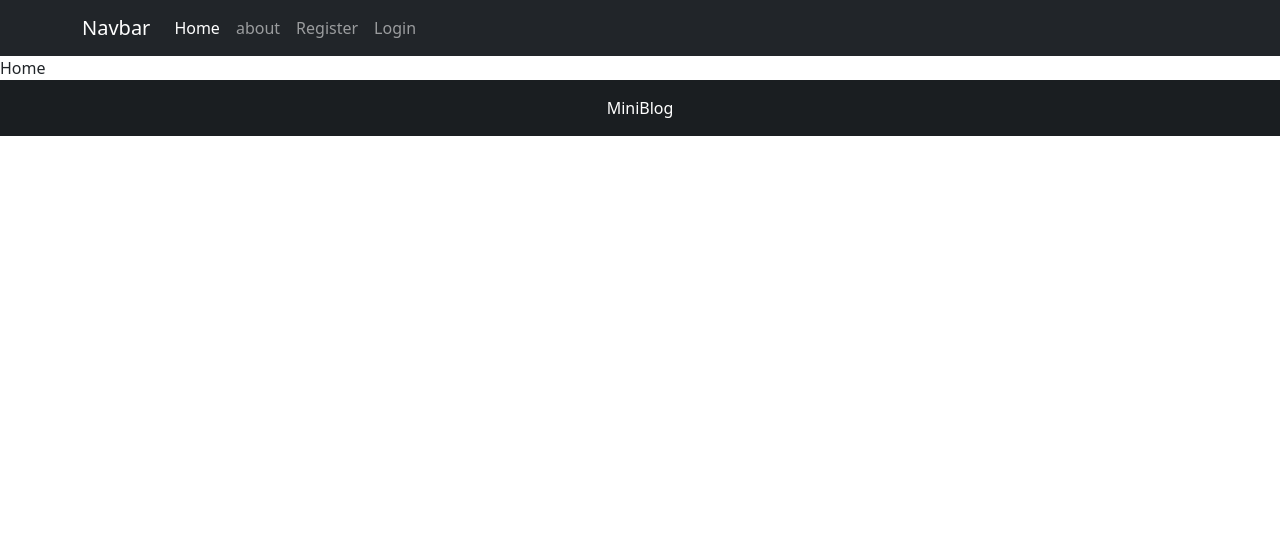
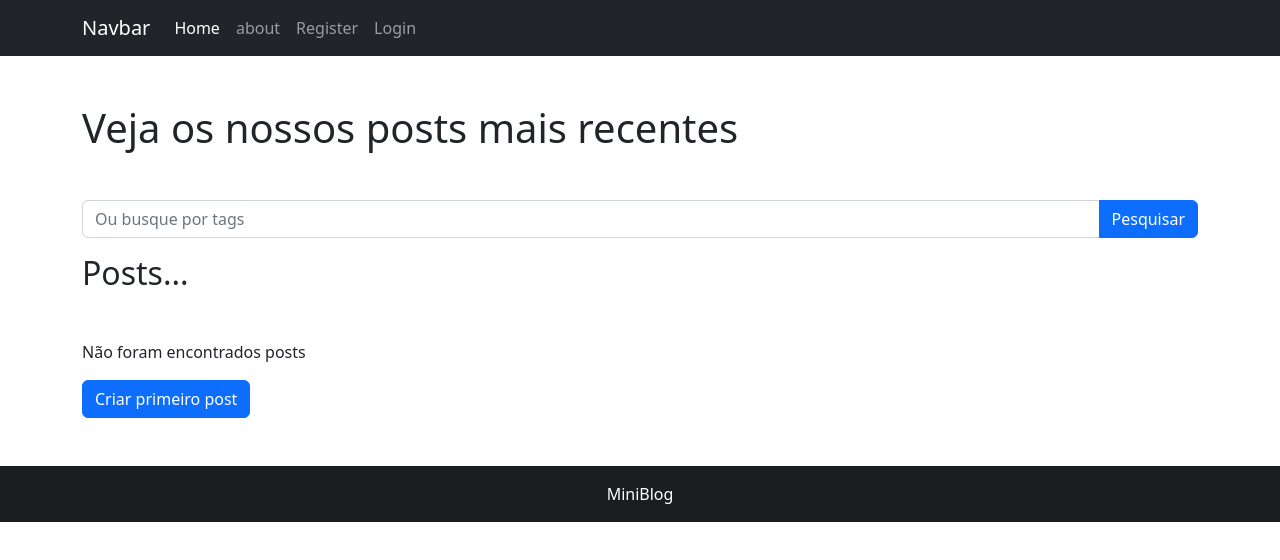
Before and after one commit to pedroveronez2/MiniBlog, a React (Create React App) app: page / in a window 1280 px wide. Shown: the top 560 px of the page. Built offline with nearby package versions, Linux system fonts and the light colour scheme; no server answers.

Commit message:
Estruturando a Home

```diff
--- a/src/pages/Home/Home.jsx
+++ b/src/pages/Home/Home.jsx
@@ -1,8 +1,33 @@
 import React from 'react'
+import { useNavigate, Link } from 'react-router-dom'
+import { useState, useEffect } from 'react'
 
 const Home = () => {
+  const [query, setQuery] = useState('')
+  const [posts] = useState([])
+  const handleSubmit = (e) => {
+    e.preventDefault()
+  }
+
   return (
-    <div>Home</div>
+    <div className="container">
+      <h1 className="my-5">Veja os nossos posts mais recentes</h1>
+      <form onSubmit={handleSubmit} className="mb-3">
+        <div className="input-group">
+          <input type="text" className="form-control" placeholder='Ou busque por tags' onChange={(e) => setQuery(e.target.value)} value={query}/>
+          <button className="btn btn-primary">Pesquisar</button>
+        </div>
+      </form>
+      <div>
+        <h2 className="mb-3">Posts...</h2>
+        {posts && posts.length === 0 && (
+          <div className="my-5">
+            <p>Não foram encontrados posts</p>
+            <Link to={'/posts/create'} className="btn btn-primary">Criar primeiro post</Link>
+          </div>
+        )}
+      </div>
+    </div>
   )
 }
 
```
